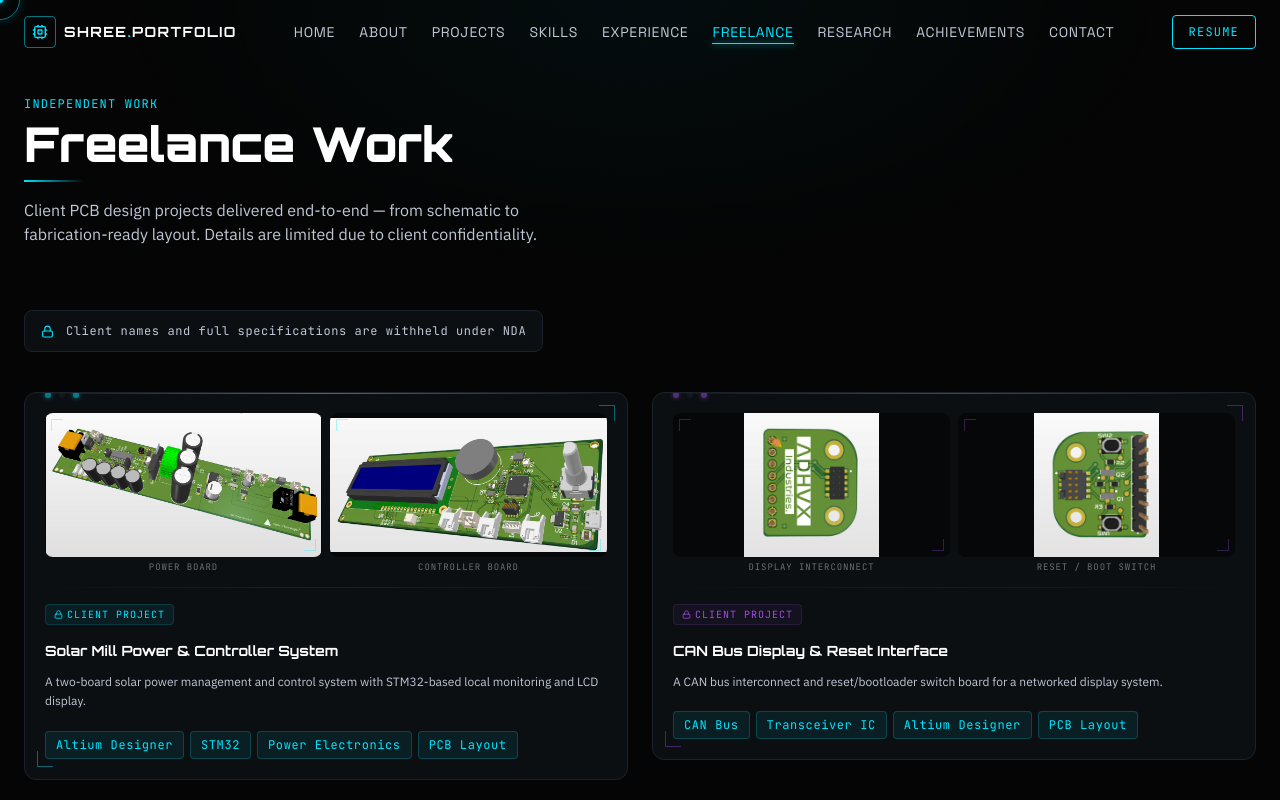
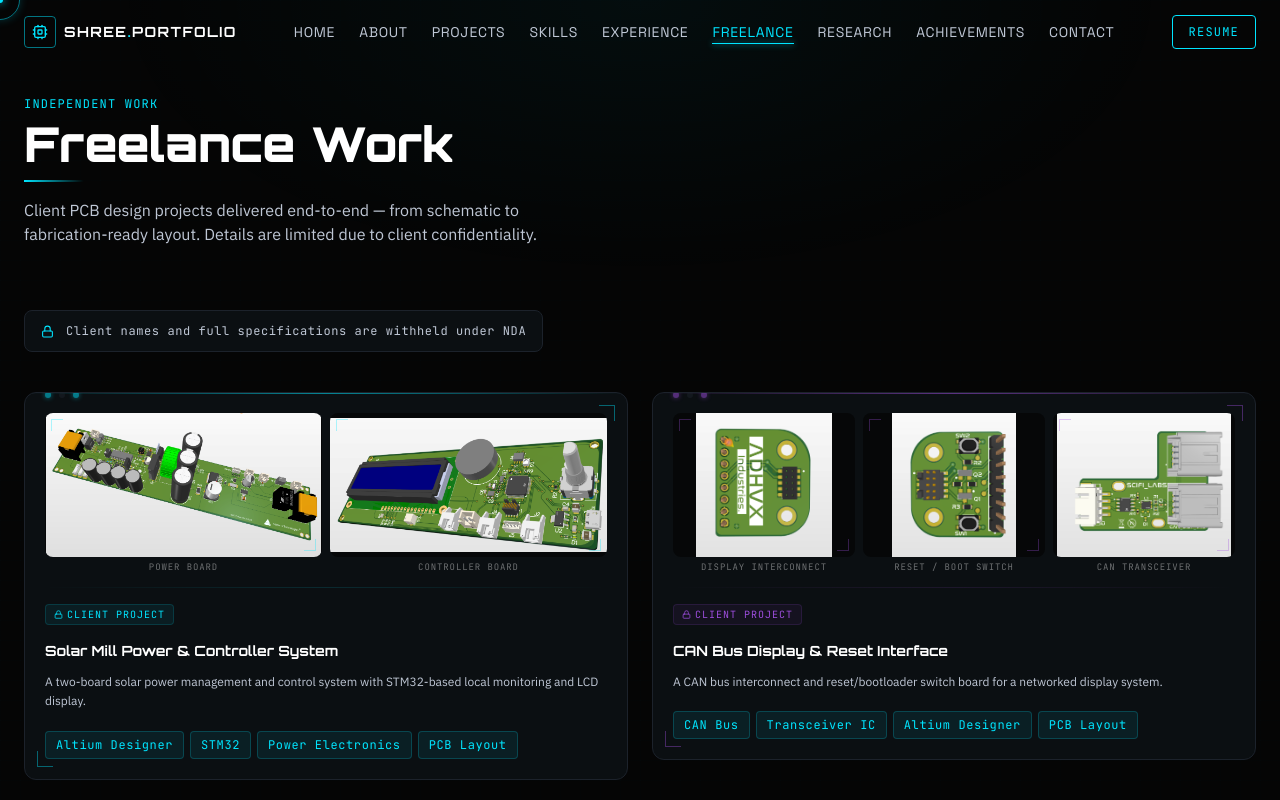
Before and after one commit to Shree699/portfolio_final, a Next.js app: page /freelance in a window 1280 px wide. Shown: the top 800 px of the page. Built offline with nearby package versions, Linux system fonts and the light colour scheme.

Commit message:
feat: add CAN bus transceiver board as 3rd image to CAN Bus card, support grid-cols-3 layout

```diff
--- a/app/freelance/page.tsx
+++ b/app/freelance/page.tsx
@@ -28,6 +28,7 @@ const FREELANCE_PROJECTS = [
     images: [
       { src: '/freelance/can-bus-display-board.png', caption: 'Display Interconnect' },
       { src: '/freelance/can-bus-reset-board.png', caption: 'Reset / Boot Switch' },
+      { src: '/freelance/can-bus-transceiver-board.png', caption: 'CAN Transceiver' },
     ],
   },
   {
@@ -163,7 +164,13 @@ function CardImageRegion({
       />
 
       <div
-        className={`${isSingle ? 'flex justify-center' : 'grid grid-cols-2 gap-2'}`}
+        className={`${
+          isSingle
+            ? 'flex justify-center'
+            : images.length === 3
+            ? 'grid grid-cols-3 gap-2'
+            : 'grid grid-cols-2 gap-2'
+        }`}
       >
         {isSingle ? (
           /* Single image: centred, same slot width as one cell in the 2-image grid */
```
Also changed, not shown: public/freelance/can-bus-transceiver-board.png (added).
